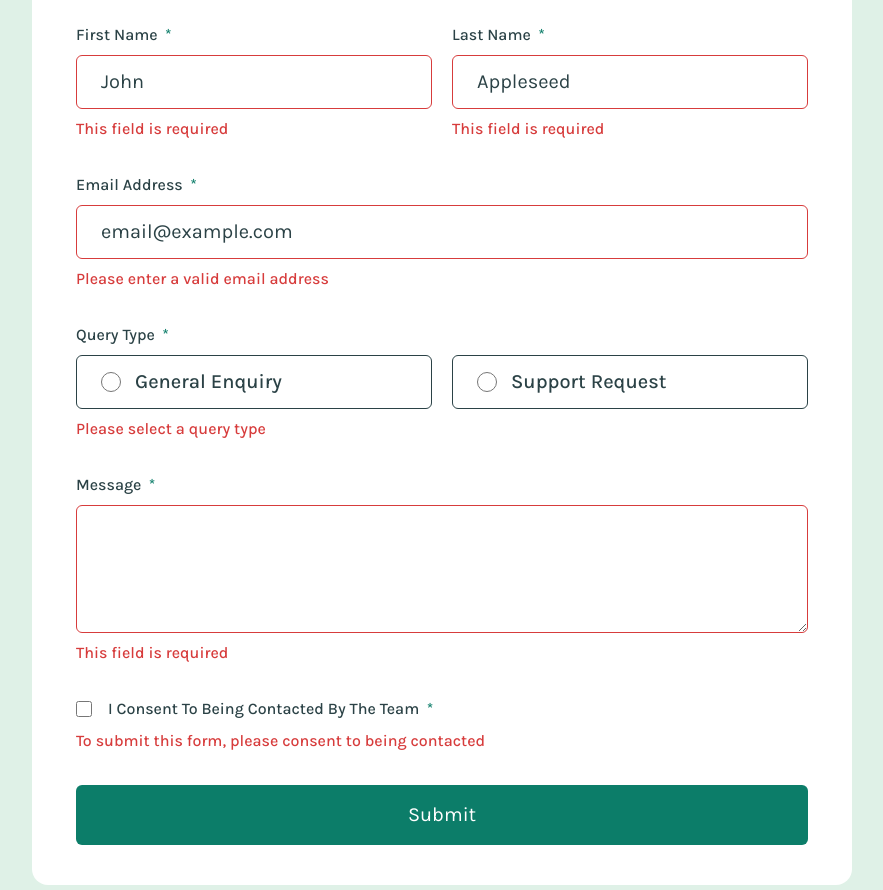
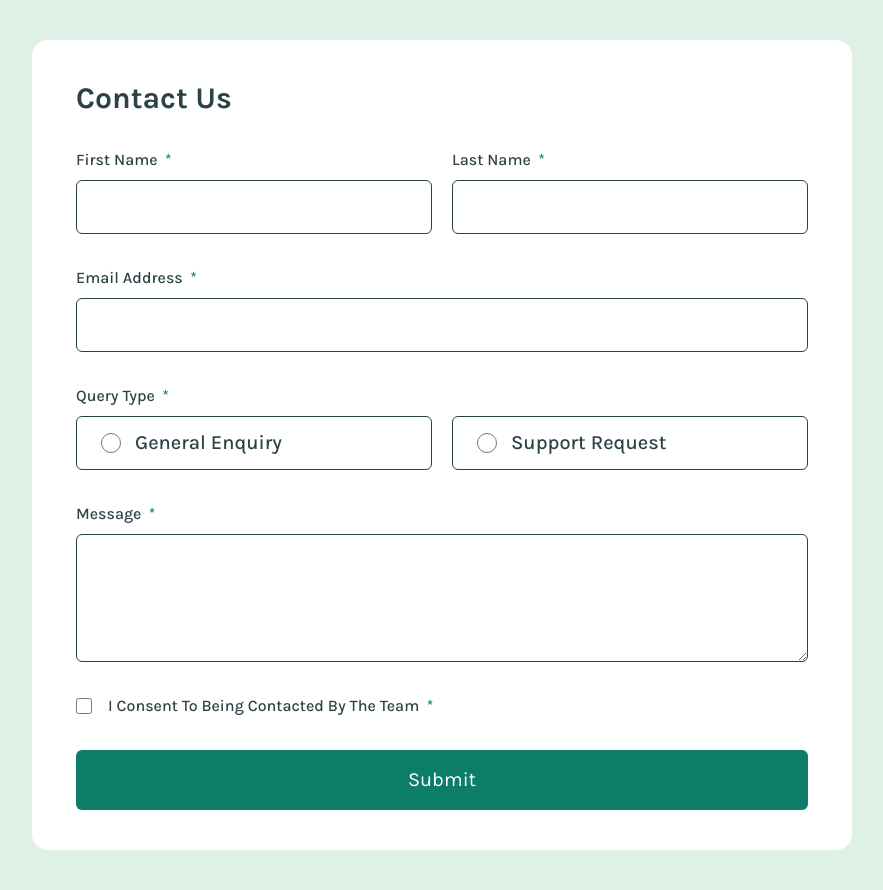
Before and after one commit to sam4web/contact-form, a Vue app: page / in a window 1280 px wide. Shown: the whole page, without its empty margins (198-1081 px from the left). Built offline with nearby package versions, Linux system fonts and the light colour scheme.

Commit message:
fixed radio selection, styling & layout

```diff
--- a/src/App.vue
+++ b/src/App.vue
@@ -3,7 +3,13 @@ import ContactForm from '@/components/ContactForm.vue'
 </script>
 
 <template>
-  <main class="w-full h-screen flex-center">
-    <ContactForm />
+  <!-- <main class="w-full h-screen flex-center section-spacing"></main> -->
+
+  <main className="size-full min-h-screen flex-center">
+    <div class="w-full section-spacing">
+      <div class="max-w-[820px] mx-auto w-full">
+        <ContactForm />
+      </div>
+    </div>
   </main>
 </template>
--- a/src/assets/styles/main.scss
+++ b/src/assets/styles/main.scss
@@ -41,7 +41,7 @@
   }
 
   .form-container {
-    @apply max-w-[820px] mx-auto w-full rounded-2xl bg-white;
+    @apply rounded-2xl bg-white;
   }
 
   .input-box {
@@ -78,14 +78,18 @@
     }
 
     .input-radio {
-      @apply input-normal flex items-center space-x-3.5 text-grey-900;
+      @apply input-box flex items-center space-x-3.5 text-grey-900 cursor-pointer after:content-none;
+
+      &-selected {
+        @apply bg-green-200 border-green-600;
+      }
 
       input[type='radio'] {
-        @apply size-5 accent-green-600;
+        @apply size-5 accent-green-600 outline-none;
       }
 
-      label {
-        @apply after:content-none text-xl;
+      p {
+        @apply text-xl;
       }
     }
 
--- a/src/components/ContactForm.vue
+++ b/src/components/ContactForm.vue
@@ -1,6 +1,21 @@
 <script setup>
+import { reactive } from 'vue'
+
+const formData = reactive({
+  firstName: '',
+  lastName: '',
+  email: '',
+  queryType: '',
+  message: '',
+  checked: false
+})
+
+function checkSelected(value) {
+  return value === formData.queryType
+}
+
 function handleSubmit() {
-  console.log('Submitted !')
+  console.log(JSON.stringify(formData))
 }
 </script>
 
@@ -12,55 +27,70 @@ function handleSubmit() {
       <div class="flex-section">
         <div class="input-container">
           <label for="first-name">first name</label>
-          <input class="input-error" type="text" name="first-name" id="first-name" value="John" />
-          <p class="error-text">This field is required</p>
+          <input type="text" name="first-name" id="first-name" v-model="formData.firstName" />
+          <!-- <p class="error-text">This field is required</p> -->
         </div>
         <div class="input-container">
           <label for="last-name">last name</label>
-          <input
-            class="input-error"
-            type="text"
-            name="last-name"
-            id="last-name"
-            value="Appleseed"
-          />
-          <p class="error-text">This field is required</p>
+          <input type="text" name="last-name" id="last-name" v-model="formData.lastName" />
+          <!-- <p class="error-text">This field is required</p> -->
         </div>
       </div>
 
       <div class="input-container">
         <label for="email">email address</label>
-        <input class="input-error" type="email" name="email" id="email" value="email@example.com" />
-        <p class="error-text">Please enter a valid email address</p>
+        <input type="email" name="email" id="email" v-model="formData.email" />
+        <!-- <p class="error-text">Please enter a valid email address</p> -->
       </div>
 
       <div class="input-container">
         <label>query type</label>
         <div class="flex-section">
-          <div class="input-radio">
-            <input type="radio" name="query-type" id="general-enquiry" />
-            <label for="general-enquiry">General Enquiry</label>
-          </div>
-          <div class="input-radio">
-            <input type="radio" name="query-type" id="support-request" />
-            <label for="support-request">Support Request</label>
-          </div>
+          <label
+            :class="{ 'input-radio-selected': checkSelected('general-enquiry') }"
+            class="input-radio"
+            for="general-enquiry"
+          >
+            <input
+              type="radio"
+              name="query-type"
+              id="general-enquiry"
+              value="general-enquiry"
+              v-model="formData.queryType"
+            />
+            <p>General Enquiry</p>
+          </label>
+
+          <label
+            :class="{ 'input-radio-selected': checkSelected('support-request') }"
+            class="input-radio"
+            for="support-request"
+          >
+            <input
+              type="radio"
+              name="query-type"
+              id="support-request"
+              value="support-request"
+              v-model="formData.queryType"
+            />
+            <p>Support Request</p>
+          </label>
         </div>
-        <p class="error-text">Please select a query type</p>
+        <!-- <p class="error-text">Please select a query type</p> -->
       </div>
 
       <div class="input-container">
         <label for="message">message</label>
-        <textarea class="input-error" name="message" id="message"></textarea>
-        <p class="error-text">This field is required</p>
+        <textarea name="message" id="message" v-model="formData.message"></textarea>
+        <!-- <p class="error-text">This field is required</p> -->
       </div>
 
       <div class="input-container">
         <div class="flex items-center space-x-4">
-          <input type="checkbox" name="agreed" id="agreed" />
-          <label for="agreed">I consent to being contacted by the team</label>
+          <input type="checkbox" name="checked" id="checked" v-model="formData.checked" />
+          <label for="checked">I consent to being contacted by the team</label>
         </div>
-        <p class="error-text">To submit this form, please consent to being contacted</p>
+        <!-- <p class="error-text">To submit this form, please consent to being contacted</p> -->
       </div>
 
       <button class="btn" type="submit">Submit</button>
```
